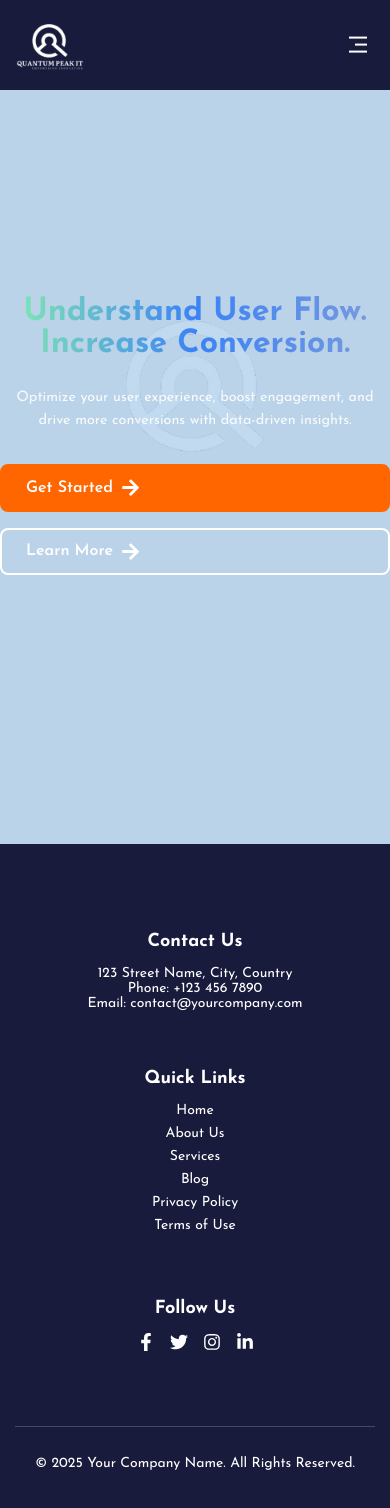
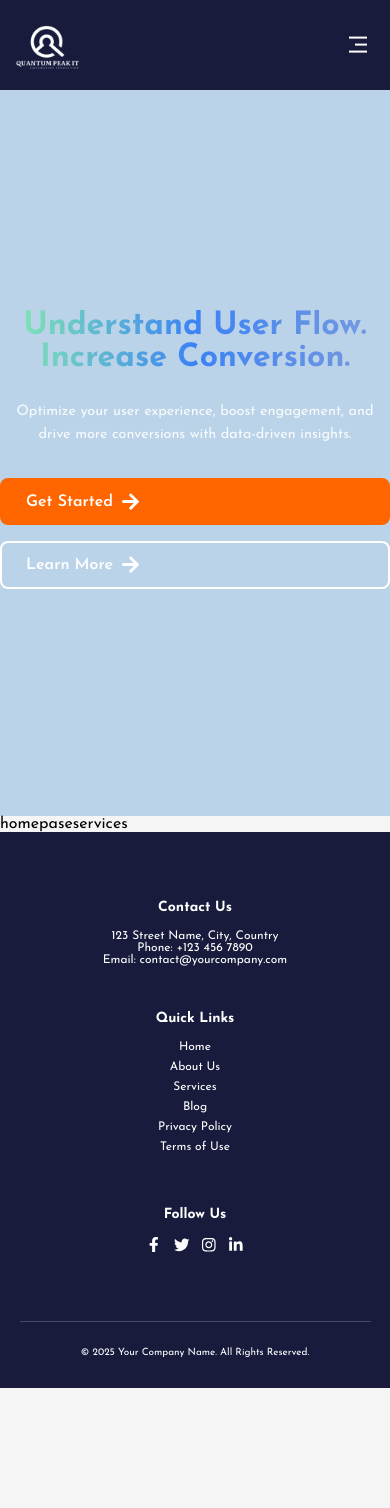
Before and after one commit to thakur7071/quantumpeakIT, a React (Vite) app: page / in a window 390 px wide. Shown: the top 1508 px of the page. After the commit the page ends 1388 px from the top, so only its background shows below. Built offline with nearby package versions, Linux system fonts and the light colour scheme.

Commit message:
Initial Commit

```diff
--- a/src/Components/About/About.css
+++ b/src/Components/About/About.css
@@ -1,12 +1,11 @@
 .about{
     background-color: white;
-    margin-top: 70px;
+    margin-top:30px;
 }
 
 
 /* ====== Title Section ====== */
 .title {
-
     text-align: center;
     padding: 20px;
     opacity: 0;
@@ -32,10 +31,11 @@
 .title p {
     max-width: 800px;
     margin: 0 auto;
-    font-size: 18px;
+    font-size: 20px;
     color: #121d2c;
     line-height: 1.6;
     padding: 0 10px;
+
 }
 
 /* ====== Mission & Vision Section ====== */
@@ -46,7 +46,9 @@
     margin-top: 30px;
     flex-wrap: wrap;
     padding: 0 10px;
+    color: #191b3d;
 }
+
 
 .mv div {
     max-width: 400px;
@@ -57,7 +59,6 @@
     box-shadow: 0 4px 8px rgba(0, 0, 0, 0.08);
     transition: transform 0.3s ease-in-out, box-shadow 0.3s ease-in-out, border 0.3s ease-in-out;
     flex: 1 1 300px;
-
     cursor: pointer;
 
 }
@@ -65,6 +66,7 @@
 .mv div:hover {
     transform: scale(1.05);
     box-shadow: 0 8px 16px rgba(0, 0, 0, 0.15);
+ border: 2px solid #ffbb03;
 
 }
 
@@ -87,7 +89,7 @@
 }
 
 .meet-expert p {
-    font-size: 18px;
+    font-size: 20px;
     color: #4b5563;
     max-width: 800px;
     margin: 0 auto;
@@ -102,8 +104,11 @@
     flex-wrap: wrap;
     gap: 24px;
     justify-content: center;
+    padding: 0 10px;
+}
 
-    padding: 0 10px;
+.about-card:hover{
+    transform: scale(1.05);
 }
 
 /* ====== About Card Styles ====== */
@@ -145,8 +150,7 @@
 
 /* About Card Content */
 .about-content {
-    margin-top: 16px;
-    font-size: 15px;
+    font-size: 16px;
     color: #6b7280;
     line-height: 1.6;
     animation: fadeInUp 1s ease-in-out;
--- a/src/Components/Blog/Blog.css
+++ b/src/Components/Blog/Blog.css
@@ -1,8 +1,8 @@
 .blog-container {
   max-width: 1600px;
-  margin: 90px auto;
+  margin: 60px auto;
   padding: 20px;
-  font-family: "Arial", sans-serif;
+  font-family: "Josefin Sans", sans-serif;
 }
 
 /* Header */
@@ -44,6 +44,7 @@
   background-color: #191b3d;
   border-radius: 12px;
 
+
 }
 
 
@@ -74,7 +75,7 @@
 
 .blog-excerpt {
   font-size: 1rem;
-  color: white;
+color: white;
   margin-bottom: 12px;
 }
 
--- a/src/Components/CaseStudies/CaseStudies.css
+++ b/src/Components/CaseStudies/CaseStudies.css
@@ -3,7 +3,7 @@
     padding: 40px;
     text-align: center;
     max-width: 1600px;
-    margin: 80px auto;
+    margin: 30px auto;
 }
 
 .case-studies-title {
@@ -11,7 +11,6 @@
     font-weight: 700;
     margin-bottom: 20px;
     color: #191b3d;
-    font-family: "Josefin Sans", sans-serif;
 }
 
 /* Case Study Grid */
@@ -86,7 +85,7 @@
     font-size: 1.5rem;
     font-weight: 700;
     color: #191b3d;
-    font-family: "Josefin Sans", sans-serif;
+
 }
 
 .case-study-testimonial {
@@ -94,7 +93,7 @@
     font-style: italic;
     color: #191b3d;
     line-height: 1.4;
-    font-family: "Josefin Sans", sans-serif;
+
     margin-bottom: 15px;
 }
 
--- a/src/Components/Contact/Contact.css
+++ b/src/Components/Contact/Contact.css
@@ -5,10 +5,7 @@
   align-items: center;
   padding: 50px 20px;
   max-width: 1200px;
-  margin: 90px auto;
-
-  border-radius: 10px;
-
+  margin: 30px auto;
 }
 
 /* Contact Header */
@@ -25,7 +22,7 @@
 }
 
 .contact-header p {
-  font-size: 18px;
+  font-size: 20px;
   color: #4a4a4a;
   max-width: 600px;
   margin: auto;
@@ -65,6 +62,7 @@ input, textarea {
 
 
 button {
+  font-family: "Josefin Sans", sans-serif;
   padding: 12px;
   background: #191b3d;
   color: white;
@@ -132,10 +130,7 @@ button {
 iframe {
   width: 100%;
   height: 350px;
-  border-radius: 8px;
   margin-top: 15px;
-  border: 2px solid #191b3d;
-
 }
 
 /* Social Links */
--- a/src/Components/Footer/Footer.css
+++ b/src/Components/Footer/Footer.css
@@ -1,7 +1,7 @@
 .footer {
   background-color: #191b3d;
   color: #fff;
-    padding: 10px;
+  padding: clamp(10px, 5vw, 30px);
   text-align: center;
 }
 
@@ -11,24 +11,26 @@
   flex-wrap: wrap;
   max-width: 1200px;
   margin: 0 auto;
-    padding: 20px;
+  padding: clamp(10px, 5vw, 20px);
 }
 
+/* Footer Sections */
 .footer-section {
   flex: 1;
-    min-width: 250px;
-    margin: 20px;
+  min-width: clamp(180px, 50%, 250px);
+  margin: clamp(10px, 4vw, 20px);
+  text-align: center;
 }
 
 .footer-section h3 {
+  font-size: clamp(14px, 3vw, 20px);
   margin-bottom: 15px;
-    font-size: 20px;
   font-weight: bold;
 }
 
 .footer-section p,
 .footer-section ul {
-    font-size: 16px;
+  font-size: clamp(12px, 2.5vw, 16px);
   margin: 0;
   padding: 0;
 }
@@ -52,16 +54,17 @@
   color: #1da1f2;
 }
 
+/* Social Icons */
 .social-icons {
   display: flex;
-    gap: 15px;
+  gap: clamp(8px, 3vw, 15px);
   justify-content: center;
   margin-top: 10px;
 }
 
 .social-icons a {
   color: #fff;
-    font-size: 22px;
+  font-size: clamp(14px, 4vw, 22px);
   transition: transform 0.3s ease-in-out, color 0.3s ease-in-out;
 }
 
@@ -70,14 +73,16 @@
   transform: scale(1.2);
 }
 
+/* Footer Bottom */
 .footer-bottom {
   margin-top: 30px;
-    font-size: 14px;
+  font-size: clamp(10px, 2.5vw, 14px);
   text-align: center;
   padding-top: 15px;
   border-top: 1px solid rgba(255, 255, 255, 0.2);
 }
 
+/* Responsive Adjustments */
 @media (max-width: 768px) {
   .footer-container {
       flex-direction: column;
@@ -93,21 +98,59 @@
   }
 }
 
-  @media (max-width: 480px) {
+@media (max-width: 320px) {
   .footer {
-      padding: 30px 15px;
+      padding: 20px 10px;
+  }
+
+  .footer-section {
+      min-width: 100%;
+      margin: 10px 0;
+  }
+
+  .footer-bottom {
+      font-size: 10px;
+  }
+}
+
+@media (max-width: 150px) {
+  .footer {
+      padding: 10px 5px;
   }
 
   .footer-section h3 {
-      font-size: 18px;
+      font-size: 12px;
   }
 
   .footer-section p,
   .footer-section ul {
-      font-size: 14px;
+      font-size: 10px;
   }
 
   .social-icons a {
-      font-size: 18px;
+      font-size: 12px;
   }
 }
+
+@media (max-width: 100px) {
+  .footer {
+      padding: 5px 2px;
+  }
+
+  .footer-section h3 {
+      font-size: 10px;
+  }
+
+  .footer-section p,
+  .footer-section ul {
+      font-size: 8px;
+  }
+
+  .social-icons a {
+      font-size: 10px;
+  }
+
+  .footer-bottom {
+      font-size: 8px;
+  }
+}
--- a/src/Components/Hero/Hero.css
+++ b/src/Components/Hero/Hero.css
@@ -1,15 +1,10 @@
 .hero-section {
-    background:
-        url('../Assets/2-removebg-preview.png') no-repeat center center;
-    background-size: contain; /* Ensures the entire image is visible */
-    background-blend-mode: overlay; /* Blends the gradient and image */
 color: white;
 display: flex;
 align-items: center;
 justify-content: center;
-    height: 100vh;
+height: 90vh;
 width: 100%;
-
 text-align: center;
 position: relative;
 overflow: hidden;
@@ -35,7 +30,7 @@
 
 
 .hero-title {
-    font-size: 3rem;
+    font-size: 5rem;
     font-weight: 800;
     background: linear-gradient(to right, #86efac, #3b82f6, #7c9cdd);
     -webkit-background-clip: text;
--- /dev/null
+++ b/src/Components/HomePageServices/HomePageServices.jsx
@@ -0,0 +1,9 @@
+const HomePageServices = () => {
+  return (
+    <div>
+      homepaseservices
+    </div>
+  )
+}
+
+export default HomePageServices
--- a/src/Components/Navbar/Navbar.css
+++ b/src/Components/Navbar/Navbar.css
@@ -114,6 +114,8 @@ body{
       color: white;
     }
 
+
+
     .full {
       width: 50%; /* Adjust sidebar width on tablets */
     }
@@ -128,7 +130,7 @@ body{
   @media (max-width: 480px) {
 
   .logo{
-    height: 100px;
+    height: 95px;
   }
 
     .full {
--- a/src/Components/Service/Service.css
+++ b/src/Components/Service/Service.css
@@ -1,18 +1,12 @@
-/* Importing Google Font */
-@import url('https://fonts.googleapis.com/css2?family=Josefin+Sans:wght@100..700&display=swap');
 
-body {
-    font-family: "Josefin Sans", sans-serif;
-    margin: 0;
-    padding: 0;
-    background-color: #f5f5f5;
+.service{
+    margin-top: 60px;
 }
 
-.service {
-    margin-top: 100px;
-}
+
 
 .services-container {
+
     display: grid;
     grid-template-columns: repeat(3, 1fr); /* 3 columns */
     gap: 20px;
@@ -29,9 +23,7 @@ body {
     background: #191b3d;
     flex-direction: column;
     justify-content: space-around;
-    align-items: center;
-    text-align: center;
-    transition: transform 0.3s ease-in-out, box-shadow 0.3s ease-in-out;
+
 }
 
 .service-benefits,
@@ -90,7 +82,9 @@ body {
 }
 
 .service-cta {
-    display: inline-block;
+    display: inline-flex; /* Change from inline-block to inline-flex */
+    align-items: center;  /* Center vertically */
+    justify-content: center; /* Center horizontally */
     padding: 10px 18px;
     background-color: #ffbb03;
     color: white;
@@ -101,7 +95,9 @@ body {
     font-size: 1rem;
     font-family: "Josefin Sans", sans-serif; /* Updated */
     cursor: pointer;
+    text-align: center; /* Ensure text is centered */
 }
+
 
 /* Responsive Styles */
 
--- a/src/index.css
+++ b/src/index.css
@@ -1,14 +1,23 @@
 
-*{
-    padding: 0;
+/* Import Google Font */
+@import url('https://fonts.googleapis.com/css2?family=Josefin+Sans:wght@100..700&display=swap');
+
+/* Global Reset */
+* {
+
+
     box-sizing: border-box;
-  }
+}
 
-  body{
+/* Apply Global Font */
+body {
+    font-family: "Josefin Sans", sans-serif;
     min-height: 100vh;
-  }
+    background-color: #f5f5f5; /* Optional: Set a background color */
+}
 
-  a{
+/* Default Styles */
+a {
     text-decoration: none;
     color: inherit;
-  }
+}
--- a/src/pages/Home.jsx
+++ b/src/pages/Home.jsx
@@ -1,10 +1,12 @@
 import Hero from "../Components/Hero/Hero"
+import HomePageServices from "../Components/HomePageServices/HomePageServices"
 
 
 const Home = () => {
   return (
     <div>
       <Hero/>
+      <HomePageServices/>
     </div>
   )
 }
```
Also changed, not shown: src/Components/HomePageServices/HomePageServices.css (added). Lines whose indentation alone changed are shown as unchanged.
